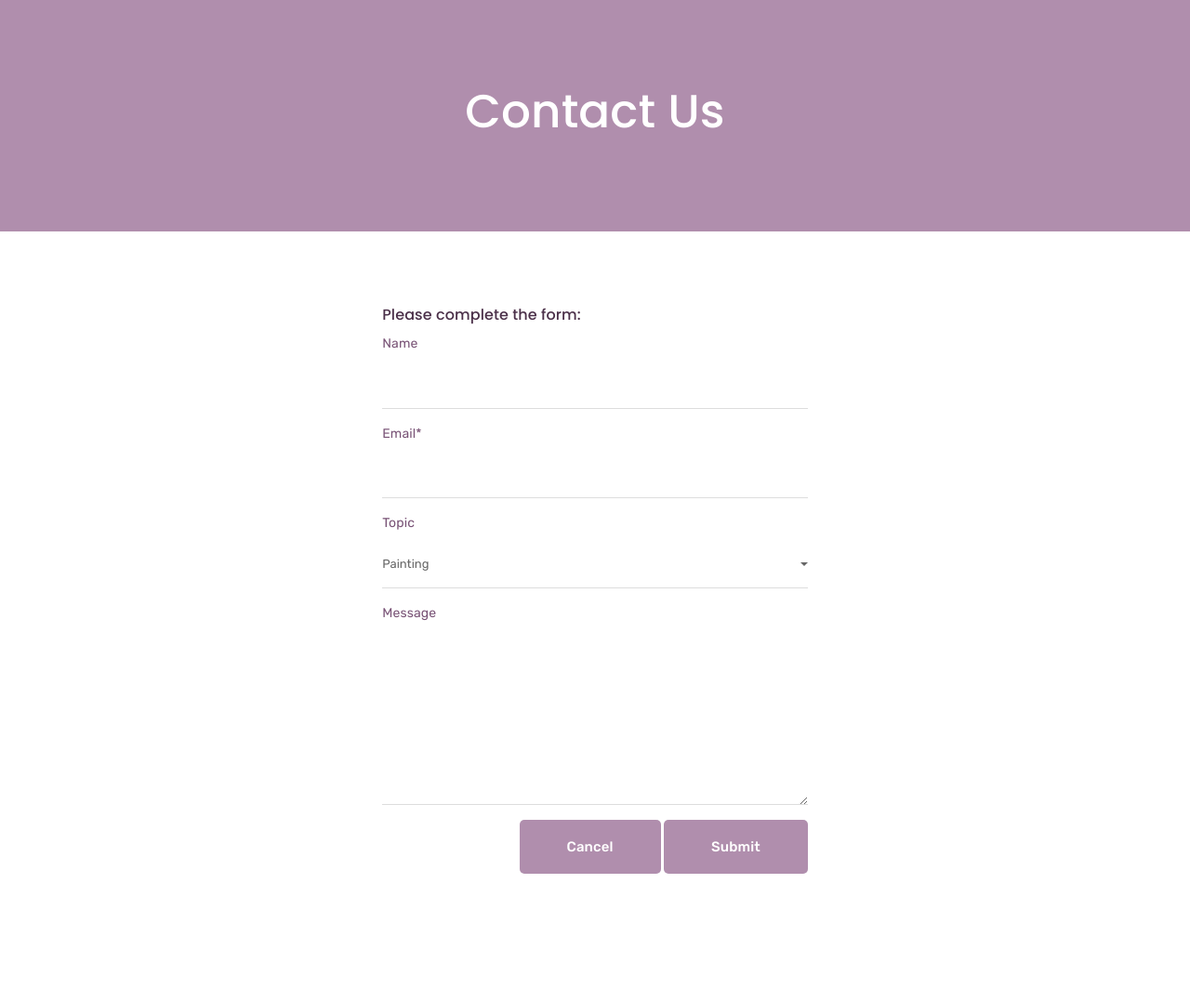
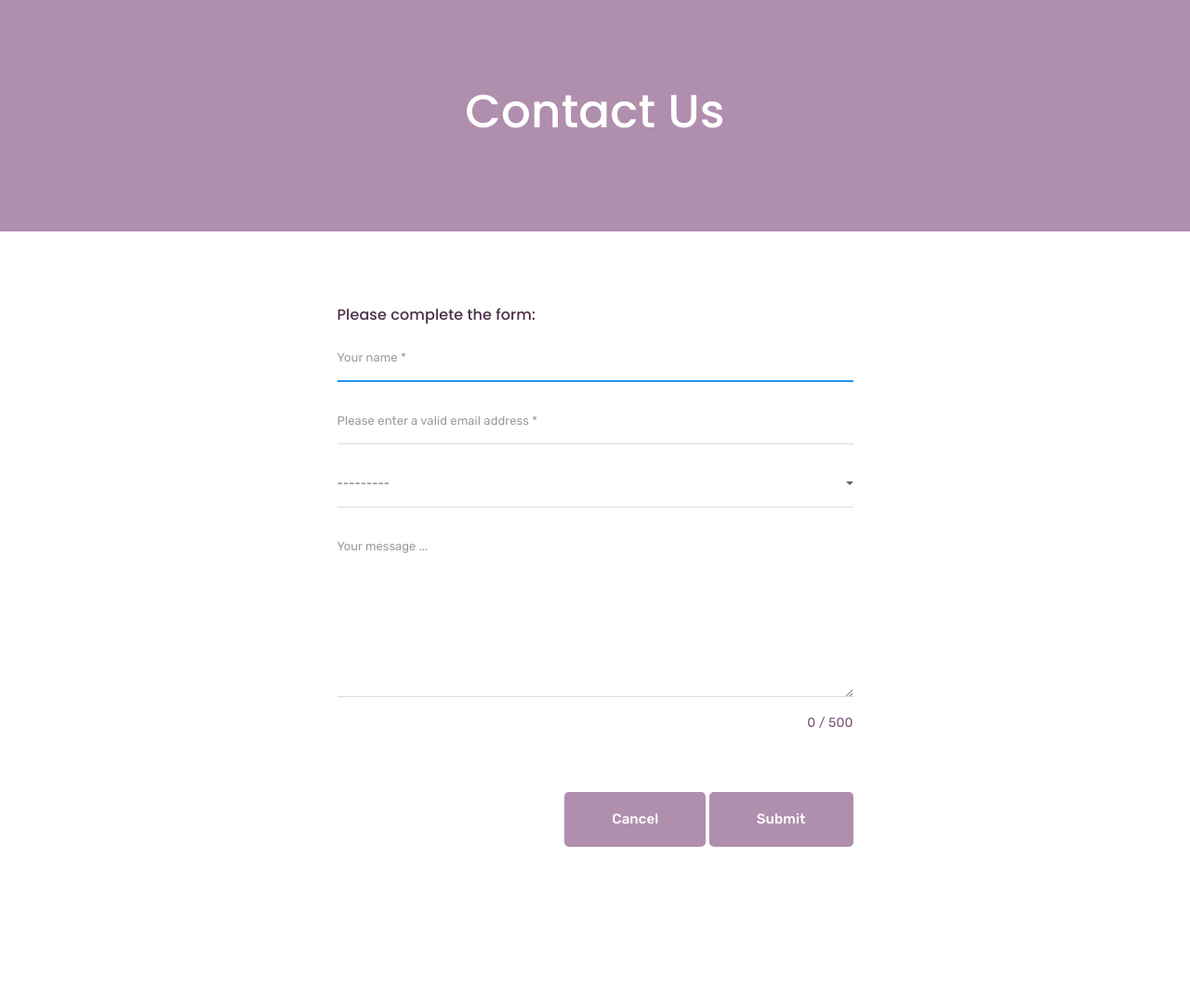
Before and after one commit to ClaudiaInSweden/hanneles_art_gallery, a Django app: page /contact/contact/ in a window 1280 px wide. Shown: the part 87-1165 px from the top of the page at 93% size. After the commit the page ends 998 px from the top, so only its background shows below. Run offline with Django 3.2, Linux system fonts and the light colour scheme; some libraries are stand-ins or nearby versions.

Commit message:
Add character count to contact us message form

```diff
--- a/contact/admin.py
+++ b/contact/admin.py
@@ -4,5 +4,8 @@ from .models import Contact
 # Register your models here.
 @admin.register(Contact)
 class ContactAdmin(admin.ModelAdmin):
+    list_display = ('name', 'email', 'topic', 'date')
     list_filter = ('topic', 'date')
     search_fields = ['name', 'email', 'message']
+
+    ordering = ('-date',)
--- a/contact/forms.py
+++ b/contact/forms.py
@@ -8,12 +8,25 @@ class ContactForm(forms.ModelForm):
         fields = ('name', 'email', 'topic', 'message',)
         widgets = {
             'name': forms.TextInput(attrs={'class': 'form-control',
-                                           'aria-label': 'Your name'}),
+                                           'aria-label': 'Your name',
+                                           'placeholder': 'Your name *'}),
             'email': forms.EmailInput(attrs={'class': 'form-control',
-                                             'aria-label': 'E-Mail'}),
+                                             'aria-label': 'E-Mail',
+                                             'placeholder': 'Please enter a valid email address *'}),
             'topic': forms.Select(attrs={'class': 'form-control',
-                                         'aria-label': 'Topic'}),
+                                         'aria-label': 'Topic',
+                                         'placeholder': 'Please select *'}),
             'message': forms.Textarea(attrs={'class': 'form-control',
                                              'aria-label': 'Message',
-                                             'rows': 8,}),
+                                             'rows': 8,
+                                             'placeholder': 'Your message ...'}),
         }
+
+    def __init__(self, *args, **kwargs):
+        """
+        Set autofocus on name field and remove auto-labels
+        """
+        super().__init__(*args, **kwargs)
+        self.fields['name'].widget.attrs['autofocus'] = True
+        for field in self.fields:
+            self.fields[field].label = False
--- a/contact/models.py
+++ b/contact/models.py
@@ -16,8 +16,8 @@ class Contact(models.Model):
 
     name = models.CharField(max_length=100, null=True, blank=True)
     email = models.EmailField(null=True)
-    topic = models.IntegerField(choices=TOPIC, null=True, blank=True, default=1)
-    message = models.TextField(max_length=1000, null=True, blank=True)
+    topic = models.IntegerField(choices=TOPIC, null=True, blank=True)
+    message = models.TextField(max_length=500, null=True, blank=True)
     date = models.DateTimeField(auto_now_add=True)
 
     def __str__(self):
--- a/contact/templates/contact/contact_us.html
+++ b/contact/templates/contact/contact_us.html
@@ -18,14 +18,18 @@
 <section class="cart_area section_padding">
     <div class="container">
         <div class="row">
-            <div class="col-12 col-lg-5 order-lg-last mb-5 mx-auto">
+            <div class="col-12 col-lg-6 order-lg-last mb-5 mx-auto">
                 <p class="text-muted">
                     <h5 id="h5-padding">Please complete the form:</h5>
                 </p>
                 <form action="{% url 'contact' %}" method="POST">
                     {% csrf_token %}
                     {{ form|crispy }}
-                    <div class="checkout_btn_inner float-right">
+                    <div id="char-count" class="text-right col-12 col-lg-6 order-lg-last mb-5 mx-auto">
+                        <span id="current">0</span>
+                        <span id="maximum">/ 500</span>
+                      </div>
+                    <div class="float-right my-3">
                         <a class="btn_1 text-white" href="{% url 'home' %}">Cancel</a>
                         <button id="submit-button" class="btn_1" aria-label="Contact us">Submit</button>
                     </div>
@@ -36,3 +40,27 @@
 </section>
 
 {% endblock %}
+{% block postloadjs %}
+<script>
+$('textarea').keyup(function() {
+
+    var characterCount = $(this).val().length,
+        current = $('#current'),
+        maximum = $('#maximum'),
+        charCount = $('#char-count');
+
+    current.text(characterCount);
+
+    if (characterCount >= 400) {
+        maximum.css('color', '#8f0001');
+        current.css('color', '#8f0001');
+        charCount.css('font-weight','bold');
+    } else {
+        maximum.css('color','#666');
+        theCount.css('font-weight','normal');
+    }
+
+});
+
+</script>
+{% endblock %}
--- a/home/templates/home/index.html
+++ b/home/templates/home/index.html
@@ -60,7 +60,7 @@
                         <p class="text-uppercase font-weight-bold">Contact us</p>
                         <p><i class="fa-solid fa-phone fa-lg pr-2"></i>076-555 00 007</p>
                         <p><i class="fa-regular fa-envelope fa-lg pr-2"></i>info@hanneles.com</p>
-                        <p><i class="fa-solid fa-at fa-lg pr-2"></i>Contact form</p>
+                        <p><a href="{% url 'contact' %}" aria-label="Contact us"><i class="fa-solid fa-at fa-lg pr-2"></i>Contact form</p></a>
                     </div>
                 </div>
                 <div class="col-12 col-md-4">
--- a/newsletter/templates/newsletter/subscribe.html
+++ b/newsletter/templates/newsletter/subscribe.html
@@ -18,7 +18,7 @@
 <section class="cart_area section_padding">
     <div class="container">
         <div class="row">
-            <div class="col-12 col-lg-5 order-lg-last mb-5 mx-auto">
+            <div class="col-12 col-lg-6 order-lg-last mb-5 mx-auto">
                 <p class="text-muted">
                     <h5 id="h5-padding">Enter a valid email address:</h5>
                 </p>
--- a/static/css/base.css
+++ b/static/css/base.css
@@ -398,9 +398,9 @@ i {
 .icon-md {
     font-size: 1.2rem;
 }
-
+/*
 /* Mailchimp subscription form  */
-.subscribe_form_mailchimp {
+/* .subscribe_form_mailchimp {
     margin: 0 auto;
     margin-top: 45px;
     position: relative;
@@ -455,7 +455,7 @@ i {
 .subscribe_part .subscribe_part_content p {
     color: #fff !important;
     font-size: 12px;
-}
+} */
 
 /* Privacy Policy */
 .btn-link {
@@ -488,56 +488,8 @@ h5 {
     padding-left: 10px;
 }
 
-/* Blog Area */
-.blog-container {
-    height: 250px;
-    margin: auto;
-}
-.card-img, .card-img-bottom, .card-img-top {
-    -ms-flex-negative: 0;
-    /* flex-shrink: 0; */
-    width: auto !important;
-    display: block !important;
-    max-height: 100% !important;
-}
-.single_product_item_thumb img {
-    width: auto !important;
-    display: block !important;
-    max-height: 100% !important;
-}
-.blog-img-fluid {
-    max-width: 100%;
-    height: 250px;
-}
-.blog_area .blog_button a {
-    color: #fff !important;
-    text-decoration: none;
-    -webkit-transition: 0.5s;
-    transition: 0.5s;
-}
-.introtext {
-    min-height: 100px;
-}
-.introtext p {
-    font-size: 16px !important;
-}
-input .btn_1:hover {
-    color: #4B3049;
-}
-.btn-like {
-    border-radius: 10px;
-    border: 1px solid #795376;
-    color: #795376;
-}
-.approval-bg {
-    border-radius: 10px;
-    background-color: #B08EAD;
-    color: #fff !important;
-    font-size: 1.2rem;
-    padding: 10px;
-}
-@media (max-width: 576px) {
-    .blog-container {
-        height: 100%;
-    }
-}
+#char-count {
+    float: right;
+    padding: 0.1rem 0 0 0;
+    font-size: 0.875rem;
+  }
```
